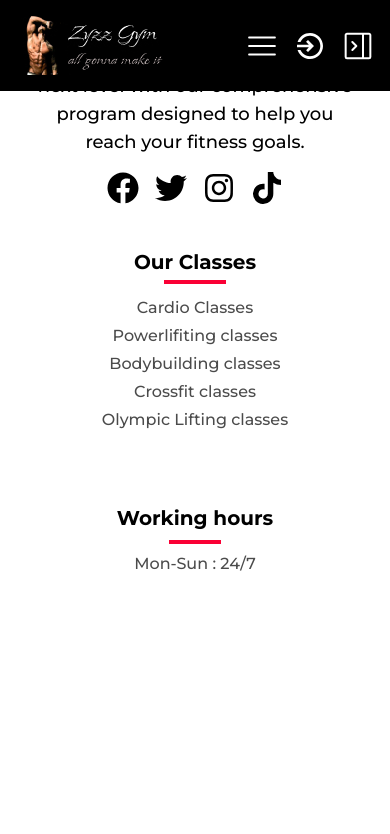
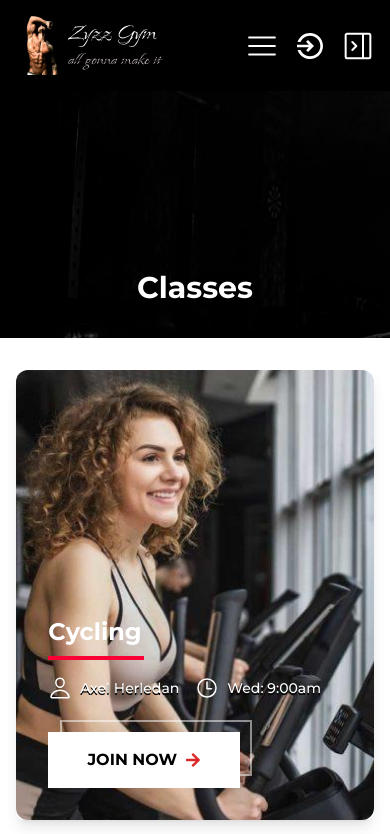
Before and after one commit to Pir4a/gym-website, a React (Vite) app: page /classes in a window 390 px wide. Shown: the top 834 px of the page. Built offline with nearby package versions, Linux system fonts and the light colour scheme.

Commit message:
classes mobile done

```diff
--- a/src/App.tsx
+++ b/src/App.tsx
@@ -7,6 +7,9 @@ import Footer from "./Components/Footer"
 import AboutPage from "./Pages/AboutPage"
 import Galery from "./Pages/Galery"
 import Schedule from "./Pages/Schedule"
+import BlogPage from "./Pages/BlogPage"
+import PricingPage from "./Pages/PricingPage"
+import ClassesPage from "./Pages/ClassesPage"
 
 function App() {
   return (
@@ -17,6 +20,9 @@ function App() {
         <Route path="/about" element={<AboutPage />} />
         <Route path="/gallery" element={<Galery />} />
         <Route path="/schedule" element={<Schedule />} />
+        <Route path="/blog" element={<BlogPage />} />
+        <Route path="/pricing" element={<PricingPage />} />
+        <Route path="/classes" element={<ClassesPage />} />
       </Routes>
       <Footer />
     </>
--- /dev/null
+++ b/src/Components/ClassesData.tsx
@@ -0,0 +1,61 @@
+import box from "../assets/Classes/box.jpg"
+import cross from "../assets/Classes/cross.jpg"
+import cycling from "../assets/Classes/cycling.jpg"
+import fitness from "../assets/Classes/fitness.jpg"
+import meditation from "../assets/Classes/meditation.jpg"
+import mma from "../assets/Classes/mma.jpg"
+import running from "../assets/Classes/running.jpg"
+
+import workout from "../assets/Classes/workout.jpg"
+
+export const SCHEDULE_DATA = [
+  {
+    activity: "Cycling",
+    trainer: "Axel Herledan",
+    time: "Wed: 9:00am",
+    image: cycling,
+  },
+  {
+    activity: "Meditation",
+    trainer: "Maria Mitch",
+    time: "Fri: 4:00am",
+    image: meditation,
+  },
+  {
+    activity: "Boxing",
+    trainer: "Muhammad Ali",
+    time: "Tues: 8:00am",
+    image: box,
+  },
+  {
+    activity: "MMA",
+    trainer: "David Rich",
+    time: "Sat: 2:00pm",
+    image: mma,
+  },
+  {
+    activity: "PowerLifting",
+    trainer: "Panagiotis Tarinidis",
+    time: "Mon: 9:00pm",
+    image: fitness,
+  },
+  {
+    activity: "Street Workout",
+    trainer: "Shawn Ray",
+    time: "Sun: 10:00am",
+    image: workout,
+  },
+  {
+    activity: "Crossfit",
+    trainer: "Jenifer Alex",
+    time: "Wed: 9:00am",
+    image: cross,
+  },
+  {
+    activity: "Running",
+    trainer: "Axel Herledan",
+    time: "Fri: 6:00am",
+    image: running,
+  },
+]
+export default SCHEDULE_DATA
--- /dev/null
+++ b/src/Pages/BlogPage.tsx
@@ -0,0 +1,14 @@
+import Blog from "../Components/Blog"
+import Heroes from "../Components/Heroes"
+
+function BlogPage() {
+  return (
+    <div>
+      {" "}
+      <Heroes hero={"Blog"} />
+      <Blog />
+    </div>
+  )
+}
+
+export default BlogPage
--- /dev/null
+++ b/src/Pages/ClassesPage.tsx
@@ -0,0 +1,52 @@
+import Heroes from "../Components/Heroes"
+import classdata from "../Components/ClassesData"
+import { IoPersonOutline } from "react-icons/io5"
+import { IoTimeOutline } from "react-icons/io5"
+import { Link } from "react-router-dom"
+import { FaArrowRight } from "react-icons/fa"
+
+function ClassesPage() {
+  return (
+    <>
+      <Heroes hero={"Classes"} />
+      <div className="flex flex-col items-center w-11/12 gap-4 mx-auto py-8 font-Montserrat">
+        {classdata.map((classes) => (
+          <div
+            className="min-h-[450px] shadow-lg rounded-lg relative w-full"
+            key={classes.activity}
+          >
+            <img
+              src={classes.image}
+              className=" min-h-full object-cover rounded-xl absolute"
+            />
+            <div className="flex flex-col justify-end p-8 min-h-[450px]">
+              <h2 className="text-white z-10  text-2xl font-semibold pb-2">
+                {classes.activity}
+              </h2>
+              <span className="h-1 bg-brightred w-24 z-10 "></span>
+              <span className="flex items-center pt-4 z-10 gap-4 text-white  font-medium text-sm">
+                <p className="flex items-center gap-2 [text-shadow:_0_2px_0px_rgb(0_0_0_/_100%)]">
+                  <IoPersonOutline className="size-6" /> {classes.trainer}
+                </p>
+                <p className="flex items-center gap-2 [text-shadow:_0_2px_0px_rgb(0_0_0_/_100%)]">
+                  {" "}
+                  <IoTimeOutline className="size-6" /> {classes.time}
+                </p>
+              </span>
+              <div>
+                <Link to="/contact">
+                  <button className="w-48 h-14 bg-white flex justify-center items-center gap-2 font-semibold mt-8 relative">
+                    JOIN NOW <FaArrowRight className="text-red-600 size-4" />
+                    <span className="absolute border-2 opacity-50 border-white w-full h-full translate-x-3 -translate-y-3 transition-all duration-300 hover:translate-x-0 hover:translate-y-0"></span>
+                  </button>
+                </Link>
+              </div>
+            </div>
+          </div>
+        ))}
+      </div>
+    </>
+  )
+}
+
+export default ClassesPage
--- /dev/null
+++ b/src/Pages/PricingPage.tsx
@@ -0,0 +1,13 @@
+import Heroes from "../Components/Heroes"
+import Pricing from "../Components/Pricing"
+
+function PricingPage() {
+  return (
+    <>
+      <Heroes hero={"Subscribe"} />
+      <Pricing />
+    </>
+  )
+}
+
+export default PricingPage
```
